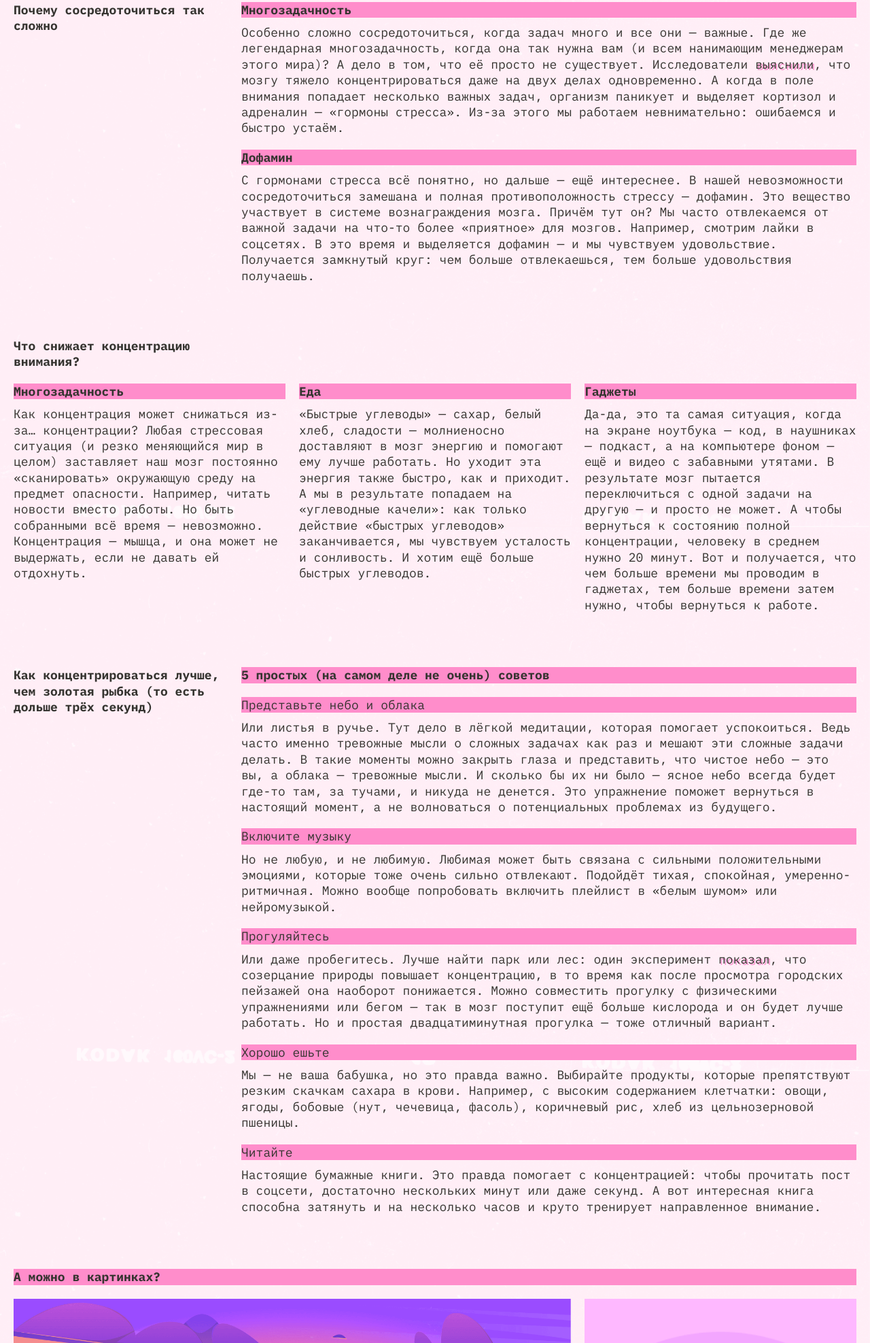
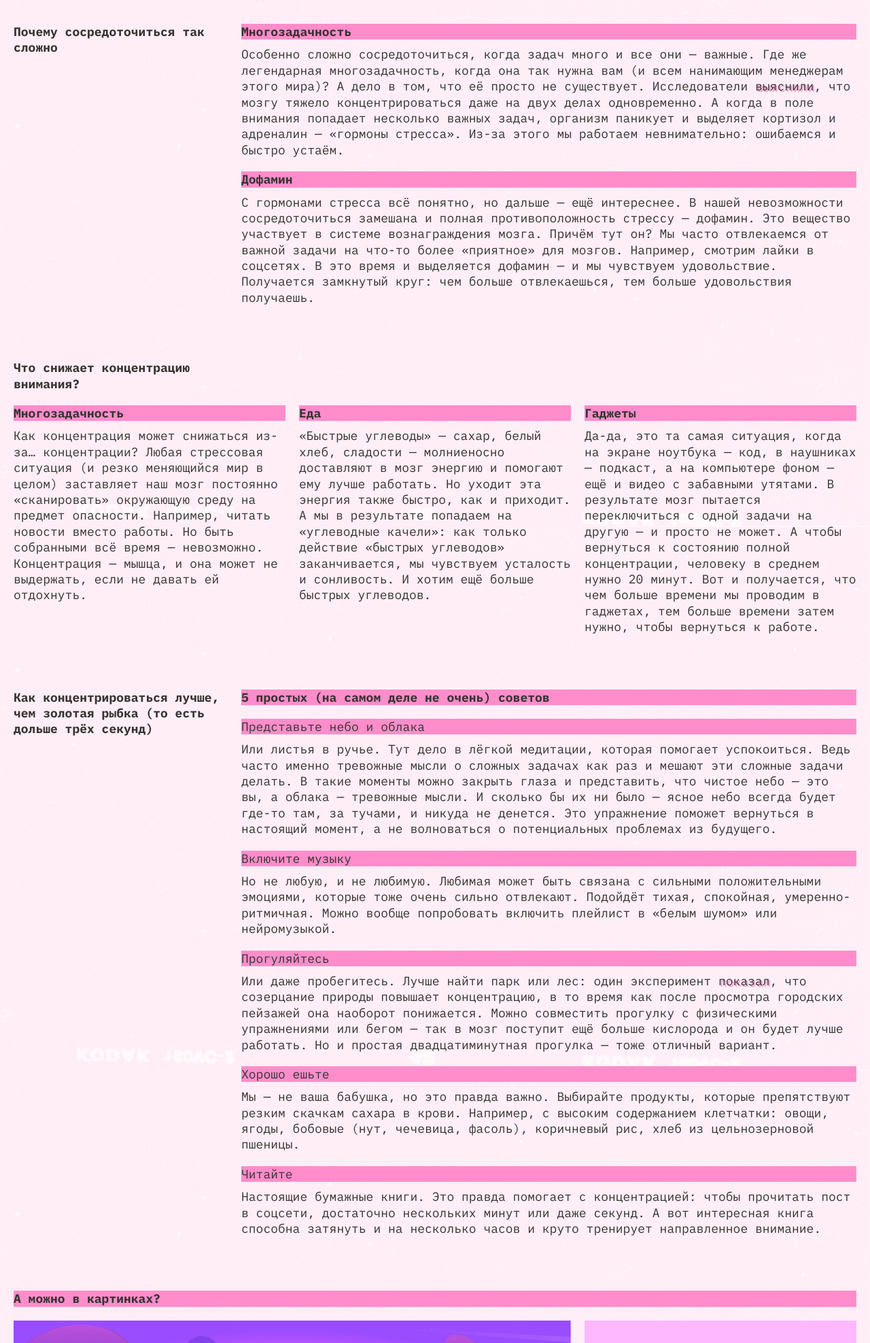
Before and after one commit to SerYallin/slozhno-sosredotochitsya, a plain HTML site: page index.html in a window 1280 px wide. Shown: the part 825-2800 px from the top of the page at 68% size. Drawn offline with Linux system fonts and the light colour scheme.

Commit message:
Review iterattion fixing

```diff
--- a/index.html
+++ b/index.html
@@ -56,63 +56,77 @@
   <section class="section">
     <h2 class="section__title">Почему сосредоточиться так сложно</h2>
     <div class="content section__content">
-      <h2 class="content__title title-decor">Многозадачность</h2>
+      <article>
+        <h3 class="content__title title-decor">Многозадачность</h3>
         <p>Особенно сложно сосредоточиться, когда задач много и все они — важные. Где же легендарная многозадачность, когда она так нужна вам (и всем нанимающим менеджерам этого мира)? А дело в том, что её просто не существует. Исследователи <a href="https://www.dana.org/article/multicosts-of-multitasking/" target="_blank">выяснили</a>, что мозгу тяжело концентрироваться даже на двух делах одновременно. А когда в поле внимания попадает несколько важных задач, организм паникует и выделяет кортизол и адреналин — «гормоны стресса». Из-за этого мы работаем невнимательно: ошибаемся и быстро устаём.</p>
-      <h2 class="content__title title-decor">Дофамин</h2>
+      </article>
+      <article>
+        <h3 class="content__title title-decor">Дофамин</h3>
         <p>С гормонами стресса всё понятно, но дальше — ещё интереснее. В нашей невозможности сосредоточиться замешана и полная противоположность стрессу — дофамин. Это вещество участвует в системе вознаграждения мозга. Причём тут он? Мы часто отвлекаемся от важной задачи на что-то более «приятное» для мозгов. Например, смотрим лайки в соцсетях. В это время и выделяется дофамин — и мы чувствуем удовольствие. Получается замкнутый круг: чем больше отвлекаешься, тем больше удовольствия получаешь.</p>
+      </article>
     </div>
   </section>
-  <section class="section section__theme-3-columns">
+  <section class="section section__theme-columned">
     <h2 class="section__title">Что снижает концентрацию внимания?</h2>
     <div class="content section__content">
-      <div>
-        <h2 class="content__title title-decor">Многозадачность</h2>
+      <article>
+        <h3 class="content__title title-decor">Многозадачность</h3>
         <p>Как концентрация может снижаться из-за… концентрации? Любая стрессовая ситуация (и резко меняющийся мир в целом) заставляет наш мозг постоянно «сканировать» окружающую среду на предмет опасности. Например, читать новости вместо работы. Но быть собранными всё время — невозможно. Концентрация — мышца, и она может не выдержать, если не давать ей отдохнуть.</p>
-      </div>
-      <div>
-        <h2 class="content__title title-decor">Еда</h2>
+      </article>
+      <article>
+        <h3 class="content__title title-decor">Еда</h3>
         <p>«Быстрые углеводы» — сахар, белый хлеб, сладости — молниеносно доставляют в мозг энергию и помогают ему лучше работать. Но уходит эта энергия также быстро, как и приходит. А мы в результате попадаем на «углеводные качели»: как только действие «быстрых углеводов» заканчивается, мы чувствуем усталость и сонливость. И хотим ещё больше быстрых углеводов.</p>
-      </div>
-      <div>
-        <h2 class="content__title title-decor">Гаджеты</h2>
+      </article>
+      <article>
+        <h3 class="content__title title-decor">Гаджеты</h3>
         <p>Да-да, это та самая ситуация, когда на экране ноутбука — код, в наушниках — подкаст, а на компьютере фоном — ещё и видео с забавными утятами. В результате мозг пытается переключиться с одной задачи на другую — и просто не может. А чтобы вернуться к состоянию полной концентрации, человеку в среднем нужно 20 минут. Вот и получается, что чем больше времени мы проводим в гаджетах, тем больше времени затем нужно, чтобы вернуться к работе.</p>
-      </div>
+      </article>
     </div>
   </section>
   <section class="section">
     <h2 class="section__title">Как концентрироваться лучше, чем золотая рыбка (то есть дольше трёх секунд)</h2>
       <div class="content section__content">
-        <h2 class="content__title title-decor">5 простых (на самом деле не очень) советов</h2>
-        <h2 class="content__subtitle title-decor">Представьте небо и облака</h2>
+        <article>
+          <h3 class="content__title title-decor">5 простых (на самом деле не очень) советов</h3>
+          <h4 class="content__subtitle title-decor">Представьте небо и облака</h4>
           <p>Или листья в ручье. Тут дело в лёгкой медитации, которая помогает успокоиться. Ведь часто именно тревожные мысли о сложных задачах как раз и мешают эти сложные задачи делать. В такие моменты можно закрыть глаза и представить, что чистое небо — это вы, а облака — тревожные мысли. И сколько бы их ни было — ясное небо всегда будет где-то там, за тучами, и никуда не денется. Это упражнение поможет вернуться в настоящий момент, а не волноваться о потенциальных проблемах из будущего.</p>
-        <h2 class="content__subtitle title-decor">Включите музыку</h2>
+        </article>
+        <article>
+          <h4 class="content__subtitle title-decor">Включите музыку</h4>
           <p>Но не любую, и не любимую. Любимая может быть связана с сильными положительными эмоциями, которые тоже очень сильно отвлекают. Подойдёт тихая, спокойная, умеренно-ритмичная. Можно вообще попробовать включить плейлист в «белым шумом» или нейромузыкой.</p>
-        <h2 class="content__subtitle title-decor">Прогуляйтесь</h2>
+        </article>
+        <article>
+          <h4 class="content__subtitle title-decor">Прогуляйтесь</h4>
           <p>Или даже пробегитесь. Лучше найти парк или лес: один эксперимент <a href="https://www.sciencedirect.com/science/article/abs/pii/S0272494415000328" target="_blank">показал</a>, что созерцание природы повышает концентрацию, в то время как после просмотра городских пейзажей она наоборот понижается. Можно совместить прогулку с физическими упражнениями или бегом — так в мозг поступит ещё больше кислорода и он будет лучше работать. Но и простая двадцатиминутная прогулка — тоже отличный вариант.</p>
-        <h2 class="content__subtitle title-decor">Хорошо ешьте</h2>
+        </article>
+        <article>
+          <h4 class="content__subtitle title-decor">Хорошо ешьте</h4>
           <p>Мы — не ваша бабушка, но это правда важно. Выбирайте продукты, которые препятствуют резким скачкам сахара в крови. Например, с высоким содержанием клетчатки: овощи, ягоды, бобовые (нут, чечевица, фасоль), коричневый рис, хлеб из цельнозерновой пшеницы.</p>
-        <h2 class="content__subtitle title-decor">Читайте</h2>
+        </article>
+        <article>
+          <h4 class="content__subtitle title-decor">Читайте</h4>
           <p>Настоящие бумажные книги. Это правда помогает с концентрацией: чтобы прочитать пост в соцсети, достаточно нескольких минут или даже секунд. А вот интересная книга способна затянуть и на несколько часов и круто тренирует направленное внимание.</p>
+        </article>
       </div>
   </section>
   <section class="section section__theme-images">
     <div class="content section__content">
-      <h2 class="content__title title-decor">А можно в картинках?</h2>
+      <h3 class="content__title title-decor">А можно в картинках?</h3>
       <ul class="images-list content__images-list">
         <li class="images-list__item">
-          <img loading="lazy" src="./images/sunset.png" alt="Арт картинка с изображением заката на фоне моря и гор на гаризонте и птицы в небе">
+          <img loading="lazy" src="./images/sunset.png" alt="Яркий, стилизованный закат над безмятежным горным пейзажем. Небо — градиент фиолетовых, розовых и оранжевых оттенков. Силуэты птиц летят на фоне больших облаков с мягкими краями. Спокойная вода внизу отражает красочное небо над головой.">
         </li>
         <li class="images-list__item">
-          <img loading="lazy" src="./images/ice-cream.png" alt="Арт картинка мороженного из мультяшных шариков и с зонтиком">
+          <img loading="lazy" src="./images/ice-cream.png" alt="Милое изображение в стиле аниме с желтой миской с улыбающимся лицом, наполненной разноцветными шариками мороженого, оформленными в виде кавайных персонажей. Десерт украшен взбитыми сливками, вишенкой, вафельными палочками, маленьким зонтиком, ломтиками банана, киви и клубникой. Фон розовый.">
         </li>
         <li class="images-list__item">
-          <img loading="lazy" src="./images/tape.png" alt="Арт картинка со старой касетой от магнитофона среди разных иконок">
+          <img loading="lazy" src="./images/tape.png" alt="Иллюстрация кассетной ленты, окруженной цифровыми значками, такими как кнопка воспроизведения, песочная чашка, стрелковый курсор и папки с файлами, на пастельном градиенте.">
         </li>
         <li class="images-list__item">
-          <img loading="lazy" src="./images/books.png" alt="Арт картинка со столпкой из книг и чашкой на самом верху">
+          <img loading="lazy" src="./images/books.png" alt="Стопка красочных книг с названиями, включая Энциклопедия и Словарь, накрытая чашкой с надписью Read more, на фоне фиолетовый с чёрными звездами.">
         </li>
         <li class="images-list__item">
-          <img loading="lazy" src="./images/street.png" alt="Изображена улица в розовых тонах с перекрестком в конце и домами по бокам в стиле японского изображения">
+          <img loading="lazy" src="./images/street.png" alt="Спокойная, пурпурная иллюстрация тихой улицы, выстроенной вдоль традиционных японских зданий. Линии электропередач тянутся по небу, а цветущие вишневые деревья обрамляют сцену. Спокойная улица простирается вдаль к мягко светящемуся свету.">
         </li>
       </ul>
     </div>
--- a/styles/dark.css
+++ b/styles/dark.css
@@ -20,3 +20,22 @@
   --section-title-color: #FF0070;
   --content-title-color: #000028;
 }
+
+/*
+  Переменные для вашего проекта
+  и их переопределение под различные устройства
+*/
+@media (prefers-color-scheme: dark) {
+  .page.theme_auto {
+    --accent-color: #FF0070;
+    --header-elements-color: #FF0070;
+    --cover-text-color: #DB00FF;
+    --text-color: #F1B2CE;
+    --background-color: #000028;
+    --accent-text-color: #000028;
+    --menu-hover-color: rgba(255, 0, 112, 0.4);
+    --header-background-image: url("../images/cover-image-dark.png");
+    --section-title-color: #FF0070;
+    --content-title-color: #000028;
+  }
+}
--- a/styles/globals.css
+++ b/styles/globals.css
@@ -22,6 +22,7 @@ p {
   margin: 0;
 }
 
+h3,
 h2 {
   font-size: 1em;
 }
--- a/styles/style.css
+++ b/styles/style.css
@@ -23,14 +23,14 @@ a:focus-visible {
 .page {
   /* сохраните в разметке и стилях класс page. На его основе работает скрипт. */
   color: var(--text-color);
-  font-family: "IBM Plex mono", sans-serif;
+  font-family: "IBM Plex mono", monospace;
   font-size: 18px;
   line-height: 1.3;
   background-color: var(--background-color);
   background-image: var(--header-background-image);
   background-repeat: no-repeat;
   background-position: center;
-  background-size: 100vw 100vh;
+  background-size:  cover;
   background-attachment: fixed;
 }
 
@@ -62,22 +62,13 @@ a:focus-visible {
 }
 
 .decorated-icon {
+  position: absolute;
+  inset: 10px 38px auto auto;
+  color: var(--header-elements-color);
   display: none;
 }
 
-.title-decor {
-  color: var(--content-title-color);
-  background-color: var(--accent-color);
-}
-
-.theme_dark .decorated-icon {
-  position: absolute;
-  inset: 10px 38px auto auto;
-  display: block;
-  color: var(--header-elements-color);
-}
-
-.theme_dark .decorated-icon::before {
+.decorated-icon::before {
   content: "";
   position: absolute;
   inset: 50% -19px auto auto;
@@ -90,12 +81,23 @@ a:focus-visible {
   transform: translateY(-50%);
 }
 
+.title-decor {
+  color: var(--content-title-color);
+  background-color: var(--accent-color);
+}
+
+.theme_dark .decorated-icon {
+  display: block;
+}
+
 /* Header block */
 .header {
   display: flex;
   flex-direction: column;
   margin-block-end: 40px;
   padding: 74px 10px 65px;
+  height: 100vh;
+  min-height: 668px;
 }
 
 .header__theme-menu {
@@ -133,6 +135,7 @@ a:focus-visible {
 
 .header__theme-menu-button_active {
   border: 1px solid var(--header-elements-color);
+  pointer-events: none;
 }
 
 /* Cover block. */
@@ -200,6 +203,7 @@ a:focus-visible {
   justify-content: center;
   align-items: center;
   min-height: 668px;
+  height: 100vh;
 }
 
 @media (width >= 768px) {
@@ -217,10 +221,9 @@ a:focus-visible {
     inset: auto auto 20px 20px;
   }
 
-  .theme_dark .decorated-icon {
+  .decorated-icon {
     position: absolute;
     inset: 20px 48px auto auto;
-    display: block;
     color: var(--header-elements-color);
   }
 
@@ -260,7 +263,7 @@ a:focus-visible {
     margin-block-end: 60px;
   }
 
-  .section__theme-3-columns,
+  .section__theme-columned,
   .section__theme-images {
     flex-direction: column;
     gap: 16px;
@@ -272,7 +275,7 @@ a:focus-visible {
     color: var(--section-title-color);
   }
 
-  .section__theme-3-columns .section__title {
+  .section__theme-columned .section__title {
     margin-block-end: 4px;
   }
 
@@ -303,6 +306,7 @@ a:focus-visible {
     object-position: center;
   }
 
+  .header,
   .footer {
     min-height: 1024px;
   }
@@ -340,13 +344,21 @@ a:focus-visible {
     max-width: 315px;
   }
 
-  .section__theme-3-columns .content {
+  .section__theme-columned .content {
     display: grid;
     grid-template-columns: repeat(3, 1fr);
     gap: 20px;
   }
 
+  .header,
   .footer {
     min-height: 768px;
   }
 }
+
+/* Отобразить декоративную иконку REC для авто-темной темы */
+@media (prefers-color-scheme: dark) {
+  .theme_auto .decorated-icon {
+    display: block;
+  }
+}
--- a/styles/variables.css
+++ b/styles/variables.css
@@ -10,36 +10,3 @@
   --section-title-color: #353430;
   --content-title-color: #353430;
 }
-
-/*
-  Переменные для вашего проекта
-  и их переопределение под различные устройства
-*/
-@media (prefers-color-scheme: light) {
-  .page.theme_auto {
-    --header-elements-color: #353430;
-    --cover-text-color: #FFC2E6;
-    --text-color: #353430;
-    --background-color: #fff1f7;
-    --intro-text-color: #353430;
-    --menu-hover-color: rgba(50, 49, 45, 0.4);
-    --accent-color: #FF8DCB;
-    --header-background-image: url("../images/cover-image-light.png");
-    --section-title-color: #353430;
-    --content-title-color: #353430;
-  }
-}
-@media (prefers-color-scheme: dark) {
-  .page.theme_auto {
-    --accent-color: #FF0070;
-    --header-elements-color: #FF0070;
-    --cover-text-color: #DB00FF;
-    --text-color: #F1B2CE;
-    --background-color: #000028;
-    --accent-text-color: #000028;
-    --menu-hover-color: rgba(255, 0, 112, 0.4);
-    --header-background-image: url("../images/cover-image-dark.png");
-    --section-title-color: #FF0070;
-    --content-title-color: #000028;
-  }
-}
```
Lines whose indentation alone changed are shown as unchanged.
